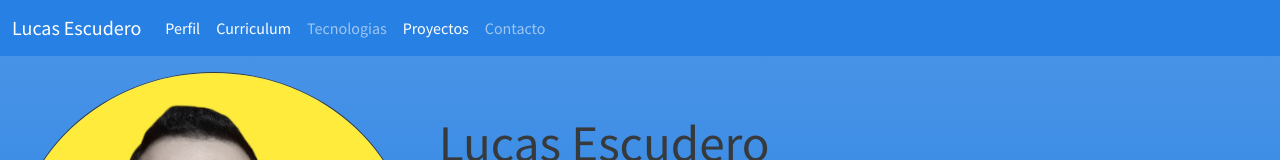
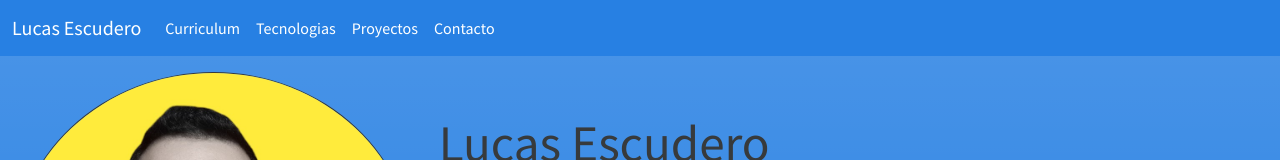
Before and after one commit to LucasAEscudero/portfolio, a React (Vite) app in the folder client/: page / in a window 1280 px wide. Shown: the top 160 px of the page. Built offline with nearby package versions, Linux system fonts and the light colour scheme.

Commit message:
nav modularisated

```diff
--- /dev/null
+++ b/client/src/components/navItem/NavItem.jsx
@@ -0,0 +1,12 @@
+const NavItem = ({ name, link }) => {
+  return (
+    <li class="nav-item">
+      <a class="nav-link active" href={link}>
+        {name}
+        <span class="visually-hidden">(current)</span>
+      </a>
+    </li>
+  );
+};
+
+export default NavItem;
--- a/client/src/views/nav/Nav.jsx
+++ b/client/src/views/nav/Nav.jsx
@@ -1,3 +1,5 @@
+import NavItem from "../../components/navItem/NavItem";
+
 import "./Nav.css";
 
 const Nav = () => {
@@ -23,35 +25,20 @@ const Nav = () => {
           <span class="navbar-toggler-icon"></span>
         </button>
         <div class="collapse navbar-collapse" id="navbarColor01">
-          <ul class="navbar-nav me-auto">
-            <li class="nav-item">
-              <a class="nav-link active" href="#profile">
-                Perfil
-                <span class="visually-hidden">(current)</span>
-              </a>
-            </li>
-            <li class="nav-item">
-              <a class="nav-link active" href="#curriculum">
-                Curriculum
-                <span class="visually-hidden">(current)</span>
-              </a>
-            </li>
-            <li class="nav-item">
-              <a class="nav-link" href="#technologies">
-                Tecnologias
-              </a>
-            </li>
-            <li class="nav-item">
-              <a class="nav-link active" href="#projects">
-                Proyectos
-                <span class="visually-hidden">(current)</span>
-              </a>
-            </li>
-            <li class="nav-item">
-              <a class="nav-link" href="#contact">
-                Contacto
-              </a>
-            </li>
+          <ul className="navbar-nav me-auto">
+            {/* <NavItem key={"perfil"} name={"Perfil"} link={"#profile"} /> */}
+            <NavItem
+              key={"curriculum"}
+              name={"Curriculum"}
+              link={"#curriculum"}
+            />
+            <NavItem
+              key={"tecnologias"}
+              name={"Tecnologias"}
+              link={"#technologies"}
+            />
+            <NavItem key={"proyectos"} name={"Proyectos"} link={"#projets"} />
+            <NavItem key={"contacto"} name={"Contacto"} link={"#contact"} />
           </ul>
         </div>
       </div>
```
